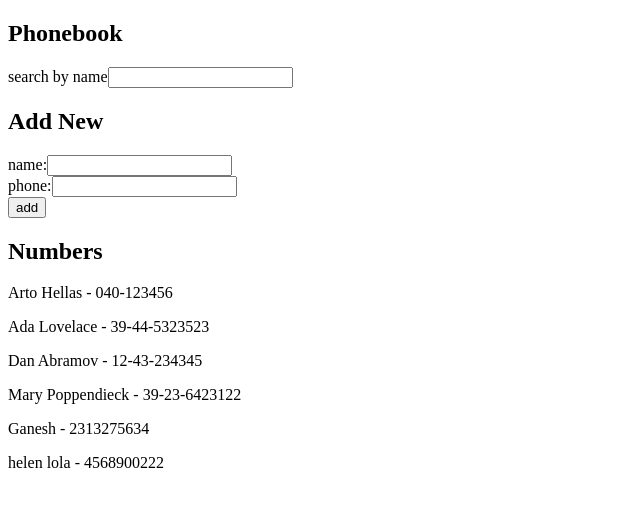
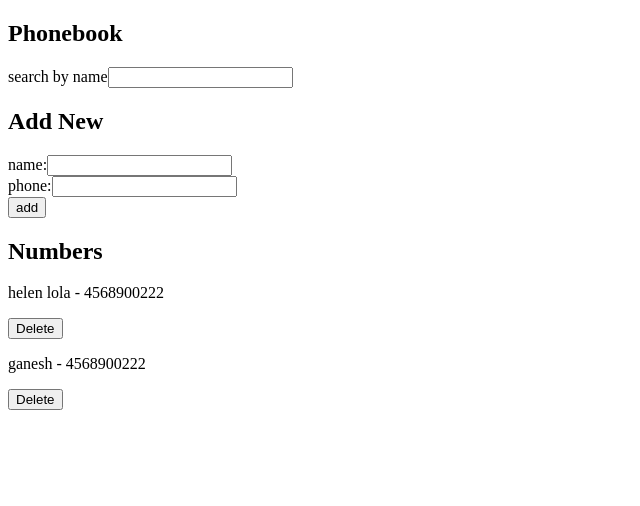
Before and after one commit to GaneshS288/FullStackOpen_Part_2, a React (Vite) app in the folder phonebook/: page / in a window 1280 px wide. Shown: the top 506 px of the page, without its empty margins (0-640 px from the left). Built offline with nearby package versions, Linux system fonts and the light colour scheme; data requests are answered from the project's data file.

Commit message:
feat: allow deleting entries

```diff
--- a/phonebook/db.json
+++ b/phonebook/db.json
@@ -1,34 +1,14 @@
 {
   "persons": [
-    {
-      "name": "Arto Hellas",
-      "number": "040-123456",
-      "id": "1"
-    },
-    {
-      "name": "Ada Lovelace",
-      "number": "39-44-5323523",
-      "id": "2"
-    },
-    {
-      "name": "Dan Abramov",
-      "number": "12-43-234345",
-      "id": "3"
-    },
-    {
-      "name": "Mary Poppendieck",
-      "number": "39-23-6423122",
-      "id": "4"
-    },
-    {
-      "id": "9d75",
-      "name": "Ganesh",
-      "number": "2313275634"
-    },
     {
       "id": "74d1",
       "name": "helen lola",
       "number": "4568900222"
+    },
+    {
+      "id": "8d68",
+      "name": "ganesh",
+      "number": "4568900222"
     }
   ]
 }
--- a/phonebook/src/App.jsx
+++ b/phonebook/src/App.jsx
@@ -40,6 +40,20 @@ const App = () => {
     }
   }
 
+  function deletePerson(id, name) {
+    const deleteConfirmed = confirm(`Delete ${name}?`);
+
+    if (deleteConfirmed) {
+      personsService.deletePerson(id);
+
+      const updatedPersons = persons
+        .filter((person) => person.id !== id)
+        .map((person) => ({ ...person }));
+
+        setPersons(updatedPersons);
+    }
+  }
+
   useEffect(() => {
     personsService.getAllPersons().then((res) => setPersons(res));
   }, []);
@@ -61,7 +75,7 @@ const App = () => {
         setNewPhoneNumber={setNewPhoneNumber}
       ></Form>
 
-      <PeopleInfo persons={peopleToShow}></PeopleInfo>
+      <PeopleInfo persons={peopleToShow} handleDelete={deletePerson}></PeopleInfo>
     </div>
   );
 };
--- a/phonebook/src/PeopleInfo.jsx
+++ b/phonebook/src/PeopleInfo.jsx
@@ -1,14 +1,18 @@
-const Person = ({ name, number }) => {
+const Person = ({ name, number, id, handleDelete }) => {
   return (
     <div>
       <p>
         {name} - {number}
       </p>
+
+      <button type="button" onClick={() => handleDelete(id, name)}>
+        Delete
+      </button>
     </div>
   );
 };
 
-function PeopleInfo({ persons }) {
+function PeopleInfo({ persons, handleDelete }) {
   return (
     <div>
       <h2>Numbers</h2>
@@ -17,6 +21,8 @@ function PeopleInfo({ persons }) {
           key={person.id}
           name={person.name}
           number={person.number}
+          id={person.id}
+          handleDelete={handleDelete}
         ></Person>
       ))}
     </div>
--- a/phonebook/src/services/persons.js
+++ b/phonebook/src/services/persons.js
@@ -3,13 +3,23 @@ import axios from "axios";
 const baseUrl = "http://localhost:3001/persons";
 
 function getAllPersons() {
-  const data = axios.get(baseUrl).then((res) => res.data);
+  const data = axios
+    .get(baseUrl)
+    .then((res) => res.data)
+    .catch((err) => console.log(err));
   return data;
 }
 
 function addPerson(newPerson) {
-  const res = axios.post(baseUrl, newPerson).then((res) => res.data);
+  const res = axios
+    .post(baseUrl, newPerson)
+    .then((res) => res.data)
+    .catch((err) => console.log(err));
   return res;
 }
 
-export default { getAllPersons, addPerson };
+function deletePerson(id) {
+  const res = axios.delete(`${baseUrl}/${id}`).catch((err) => console.log(err));
+}
+
+export default { getAllPersons, addPerson, deletePerson };
```
